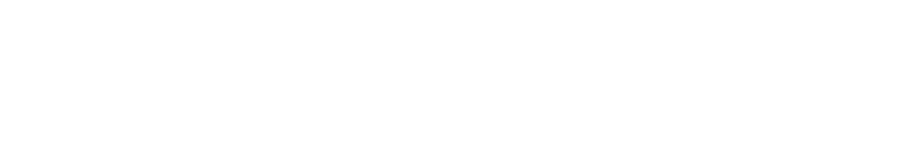
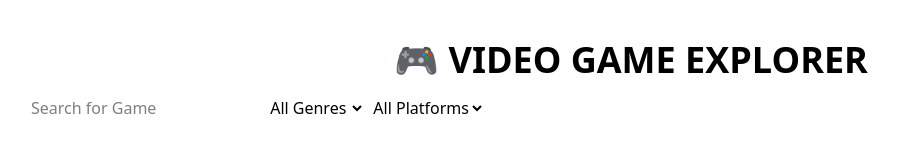
Before and after one commit to Mathu025/PROJECT-CHALLENGE, a website: page index.html in a window 1280 px wide. Shown: the whole page, without its empty margins (9-908 px from the left). Drawn offline with Linux system fonts and the light colour scheme.

Commit message:
Add search input and filters for genre and platforms

```diff
--- a/index.html
+++ b/index.html
@@ -6,6 +6,29 @@
     <title>VIDEO GAME EXPLORER</title>
     <link rel="stylesheet" href="./output.css">
 </head>
-<body>
+<body class="m-[40px]">
+    <h1 class="font-bold text-center text-4xl mb-4">🎮 VIDEO GAME EXPLORER</h1>
+
+    <div class="controls">
+        <input type="text" placeholder="Search for Game">
+        <select>
+            <option value="">All Genres</option>
+            <option value="">Action</option>
+            <option value="">Sports</option>
+            <option value="">Adventure</option>
+        </select>
+        <select>
+            <option value="">All Platforms</option>
+            <option value="">PC</option>
+            <option value="">PlayStation</option>
+            <option value="">Xbox</option>
+        </select>
+
+
+    </div>
+
+    <div>
+</div>
+
 </body>
 </html>
```
Also changed, not shown: output.css.
